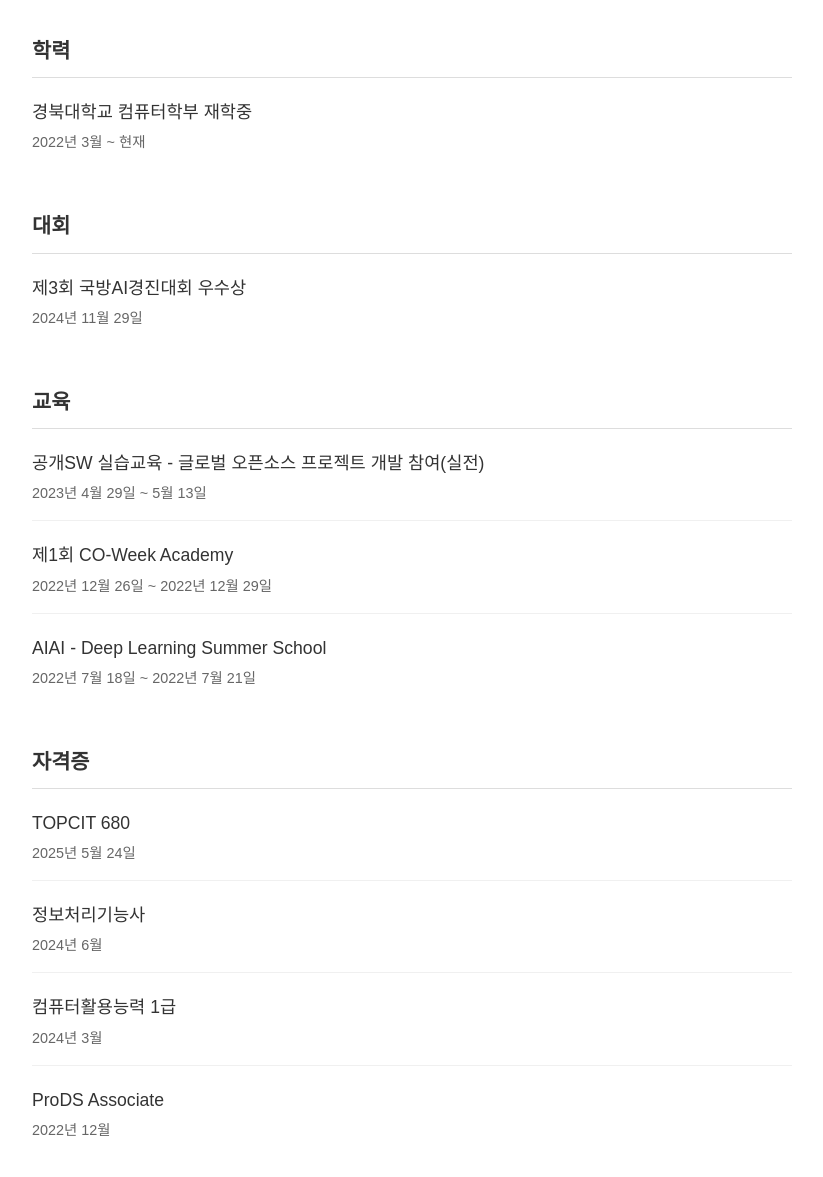
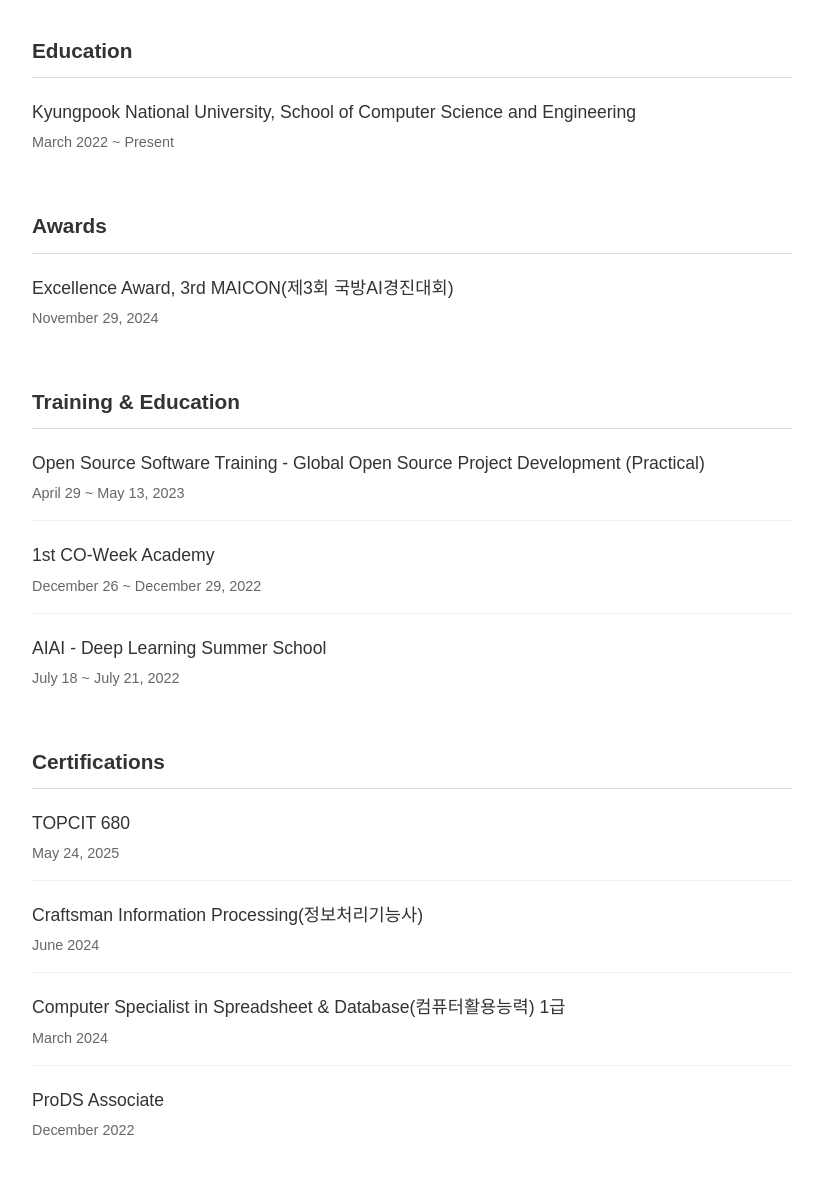
Before and after one commit to Segyun/CV, a plain HTML site: page index.html in a window 1280 px wide. Shown: the part 90-1267 px from the top of the page, without its empty margins (228-1051 px from the left). Drawn offline with Linux system fonts and the light colour scheme.

Commit message:
feat: translate to English

```diff
--- a/index.html
+++ b/index.html
@@ -1,10 +1,10 @@
 <!DOCTYPE html>
-<html lang="ko">
+<html lang="en">
 
 <head>
     <meta charset="UTF-8">
     <meta name="viewport" content="width=device-width, initial-scale=1.0">
-    <title>정희균 - CV</title>
+    <title>Huigyun Jeong - CV</title>
     <style>
         * {
             margin: 0;
@@ -97,58 +97,59 @@
 
 <body>
     <div class="header">
-        <h1>정희균</h1>
+        <h1>Huigyun Jeong</h1>
     </div>
 
     <div class="section">
-        <h2>학력</h2>
+        <h2>Education</h2>
         <div class="item">
-            <h3>경북대학교 컴퓨터학부 재학중</h3>
-            <div class="date">2022년 3월 ~ 현재</div>
+            <h3>Kyungpook National University, School of Computer Science and Engineering</h3>
+            <div class="date">March 2022 ~ Present</div>
         </div>
     </div>
 
     <div class="section">
-        <h2>대회</h2>
+        <h2>Awards</h2>
         <div class="item">
-            <h3>제3회 국방AI경진대회 우수상</h3>
-            <div class="date">2024년 11월 29일</div>
+            <h3>Excellence Award, 3rd MAICON(제3회 국방AI경진대회)</h3>
+            <div class="date">November 29, 2024</div>
         </div>
     </div>
 
     <div class="section">
-        <h2>교육</h2>
+        <h2>Training & Education</h2>
         <div class="item">
-            <h3>공개SW 실습교육 - 글로벌 오픈소스 프로젝트 개발 참여(실전)</h3>
-            <div class="date">2023년 4월 29일 ~ 5월 13일</div>
+            <h3>Open Source Software Training - Global Open Source Project Development (Practical)</h3>
+            <div class="date">April 29 ~ May 13, 2023</div>
         </div>
         <div class="item">
-            <h3>제1회 CO-Week Academy</h3>
-            <div class="date">2022년 12월 26일 ~ 2022년 12월 29일</div>
+            <h3>1st CO-Week Academy</h3>
+            <div class="date">December 26 ~ December 29, 2022</div>
         </div>
         <div class="item">
             <h3>AIAI - Deep Learning Summer School</h3>
-            <div class="date">2022년 7월 18일 ~ 2022년 7월 21일</div>
+            <div class="date">July 18 ~ July 21, 2022</div>
         </div>
     </div>
 
     <div class="section">
-        <h2>자격증</h2>
+        <h2>Certifications</h2>
         <div class="item">
             <h3>TOPCIT 680</h3>
-            <div class="date">2025년 5월 24일</div>
+            <div class="date">May 24, 2025</div>
         </div>
         <div class="item">
-            <h3>정보처리기능사</h3>
-            <div class="date">2024년 6월</div>
+            <h3>Craftsman Information Processing(정보처리기능사)</h3>
+            <div class="date">June 2024</div>
         </div>
         <div class="item">
-            <h3>컴퓨터활용능력 1급</h3>
-            <div class="date">2024년 3월</div>
+            <h3>Computer Specialist in
+                Spreadsheet & Database(컴퓨터활용능력) 1급</h3>
+            <div class="date">March 2024</div>
         </div>
         <div class="item">
             <h3>ProDS Associate</h3>
-            <div class="date">2022년 12월</div>
+            <div class="date">December 2022</div>
         </div>
     </div>
 </body>
```
